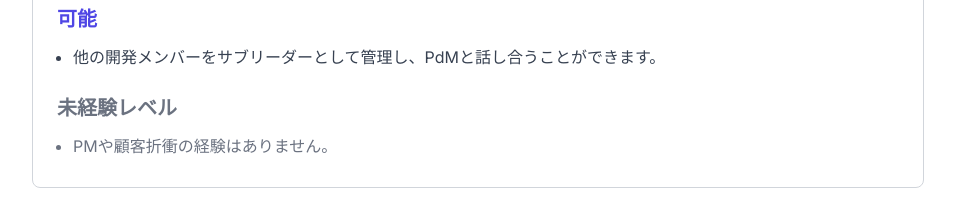
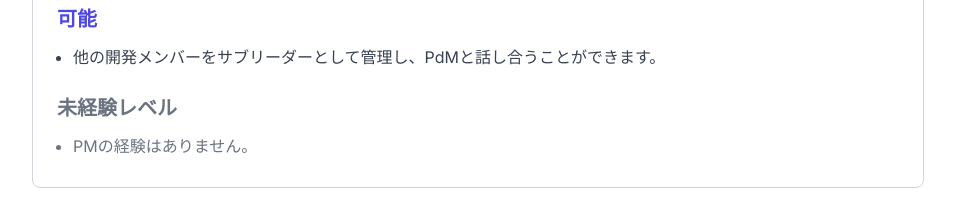
Before and after one commit to yha-1228/portfolio, a Next.js app: page / in a window 1280 px wide. Shown: the part 1860-2084 px from the top of the page, without its empty margins (162-1117 px from the left). Built offline with nearby package versions, Linux system fonts and the light colour scheme.

Commit message:
fix(skills): 文言調整

```diff
--- a/src/components/skills.tsx
+++ b/src/components/skills.tsx
@@ -95,7 +95,7 @@ const skillDetailData = [
         rank: 'good',
         text: '他の開発メンバーをサブリーダーとして管理し、PdMと話し合うことができます。',
       },
-      { rank: 'bad', text: 'PMや顧客折衝の経験はありません。' },
+      { rank: 'bad', text: 'PMの経験はありません。' },
     ],
   },
 ];
```
